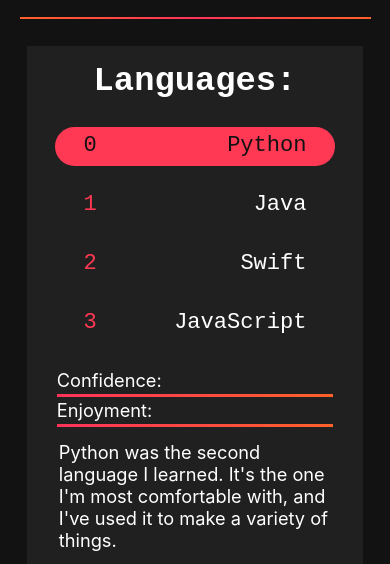
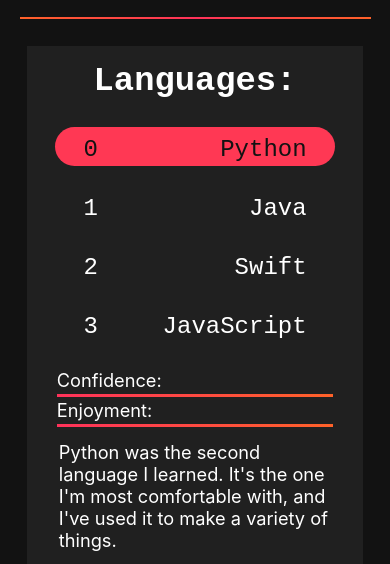
Before and after one commit to JacksonElia/JacksonElia.github.io, a plain HTML site: page index.html in a window 390 px wide. Shown: the part 4072-4636 px from the top of the page. Drawn offline with nearby package versions, Linux system fonts and the light colour scheme; animation ran at ten frames a second.

Commit message:
Attempting to fix mobile bug

```diff
--- a/index.html
+++ b/index.html
@@ -154,20 +154,20 @@
         <h3>Languages:</h3>
         <div class="languages">
           <div class="language" onclick="selectLanguage(this)">
-            <p class="language-num">0</p>
-            <p class="language-content">Python</p>
+            <p class="language-num"><span>0</span></p>
+            <p class="language-content"><span>Python</span></p>
           </div>
           <div class="language" onclick="selectLanguage(this)">
-            <p class="language-num">1</p>
-            <p class="language-content">Java</p>
+            <p class="language-num"><span>1</span></p>
+            <p class="language-content"><span>Java</span></p>
           </div>
           <div class="language" onclick="selectLanguage(this)">
-            <p class="language-num">2</p>
-            <p class="language-content">Swift</p>
+            <p class="language-num"><span>2</span></p>
+            <p class="language-content"><span>Swift</span></p>
           </div>
           <div class="language" onclick="selectLanguage(this)">
-            <p class="language-num">3</p>
-            <p class="language-content">JavaScript</p>
+            <p class="language-num"><span>3</span></p>
+            <p class="language-content"><span>JavaScript</span></p>
           </div>
         </div>
       </div>
--- a/scripts/language-showcase.js
+++ b/scripts/language-showcase.js
@@ -16,13 +16,13 @@ function selectLanguage(selectedLanguage) {
         border-radius: 100px;
       `;
       // Sets both the number and language name text color
-      language.getElementsByTagName("p")[0].style.color = mainColor;
-      language.getElementsByTagName("p")[1].style.color = mainColor;
+      language.getElementsByTagName("span")[0].style.color = mainColor;
+      language.getElementsByTagName("span")[1].style.color = mainColor;
       setLanguageInfo(language)
     } else {
       language.style.cssText = "";
-      language.getElementsByTagName("p")[0].style.cssText = "";
-      language.getElementsByTagName("p")[1].style.cssText = "";
+      language.getElementsByTagName("span")[0].style.cssText = "";
+      language.getElementsByTagName("span")[1].style.cssText = "";
     }
   }
 }
--- a/styles/language-showcase.css
+++ b/styles/language-showcase.css
@@ -52,6 +52,7 @@
 
 .language > p {
   font-size: 2vw;
+  line-height: 2.45vw;
 }
 
 .language {
@@ -61,7 +62,6 @@
   margin-left: 4%;
   margin-right: 4%;
   height: 3vw;
-  line-height: 2.45vw;
 }
 
 .language-num {
@@ -79,7 +79,7 @@
   filter: brightness(130%);
 }
 
-.language:hover p {
+.language:hover p span {
   color: var(--mainColor);
 }
 
@@ -89,7 +89,7 @@
   filter: brightness(130%);
 }
 
-.language:focus p {
+.language:focus p span {
   color: var(--mainColor);
 }
 
@@ -220,7 +220,7 @@
     padding: 5% 5% 0 5%;
   }
 
-  .language {
+  .language p {
     height: 40px;
     line-height: 35px;
   }
@@ -298,15 +298,11 @@
 
   .language {
     height: calc(4vw + 40%);
-    line-height: calc(2.8vw + 140%);
-    vertical-align: middle;
-    -webkit-box-sizing: border-box;
-    -moz-box-sizing: border-box;
-    box-sizing: border-box;
   }
 
   .language > p {
     font-size: calc(3vw + 65%);
+    line-height: calc(2.8vw + 140%);
   }
 
   .outer-language-info-box {
```
